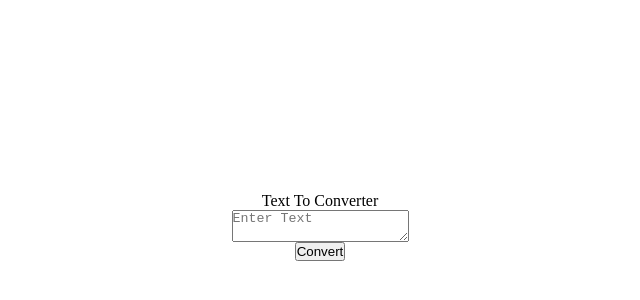
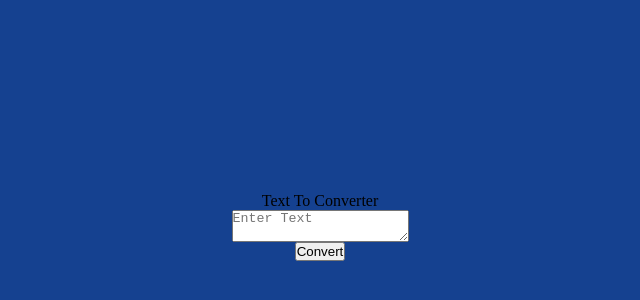
Before and after one commit to AmadeuszO/Converter, a plain HTML site: page index.html in a window 1280 px wide. Shown: the part 174-474 px from the top of the page, without its empty margins (320-960 px from the left). Drawn offline with Linux system fonts and the light colour scheme.

Commit message:
add style

```diff
--- a/style.css
+++ b/style.css
@@ -10,9 +10,12 @@ body {
     display: flex;
     justify-content: center;
     align-items: center;
+    background-color: #154190;
 }
 
 .conteiner{
+    max-width: 40%;
+    width: 100%;
     display: flex;
     justify-content: center;
     align-items: center;
```
